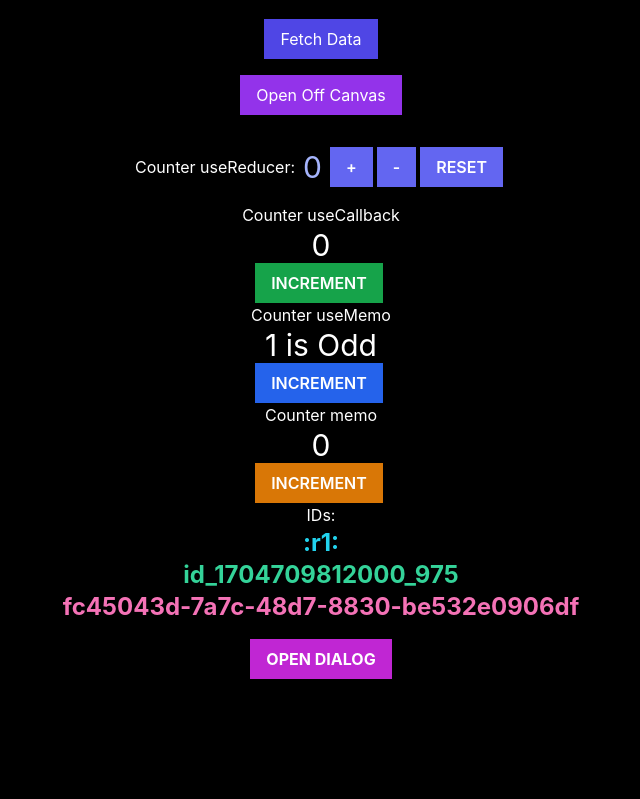
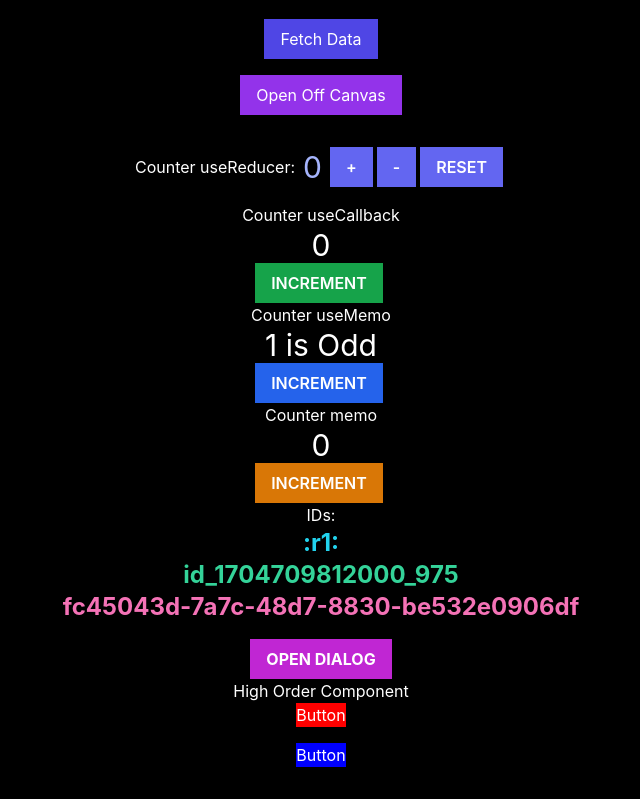
Before and after one commit to emanuelefavero/react-essentials, a React (Vite) app: page / in a window 1280 px wide. Shown: the part 589-1388 px from the top of the page, without its empty margins (319-959 px from the left). Before the commit the page ends 1284 px from the top, so only its background shows below. Built offline with nearby package versions, Linux system fonts and the light colour scheme.

Commit message:
add high order component

```diff
--- a/src/App.tsx
+++ b/src/App.tsx
@@ -16,6 +16,7 @@ import CounterUseMemo from './components/CounterUseMemo'
 import CounterMemo from './components/CounterMemo'
 import Id from './components/Id'
 import Dialog from './components/Dialog'
+import HOC from './components/HOC'
 
 function App() {
   // Custom hooks
@@ -94,6 +95,9 @@ function App() {
 
       {/* Dialog */}
       <Dialog />
+
+      {/* HOC - High Order Components */}
+      <HOC />
     </main>
   )
 }
--- /dev/null
+++ b/src/components/Button.tsx
@@ -0,0 +1,7 @@
+interface Props {
+  onClick: () => void
+}
+
+export default function Button({ onClick }: Props) {
+  return <button onClick={onClick}>Button</button>
+}
--- /dev/null
+++ b/src/components/HOC.tsx
@@ -0,0 +1,18 @@
+import Button from './Button'
+import withBackgroundColor from './withBackgroundColor'
+
+// * High Order Components (HOC)
+// A HOC is a function that takes a component as an argument and returns a new component
+
+const ButtonWithRedBackground = withBackgroundColor(Button, 'red')
+const ButtonWithBlueBackground = withBackgroundColor(Button, 'blue')
+
+export default function HOC() {
+  return (
+    <>
+      <h2>High Order Component</h2>
+      <ButtonWithRedBackground onClick={() => console.log('clicked')} />
+      <ButtonWithBlueBackground onClick={() => console.log('clicked')} />
+    </>
+  )
+}
--- /dev/null
+++ b/src/components/withBackgroundColor.tsx
@@ -0,0 +1,15 @@
+/* eslint-disable @typescript-eslint/no-explicit-any */
+
+const withBackgroundColor = (Component: any, color: string) => {
+  return (props: any) => (
+    <div
+      style={{
+        backgroundColor: color,
+      }}
+    >
+      <Component {...props} />
+    </div>
+  )
+}
+
+export default withBackgroundColor
```
